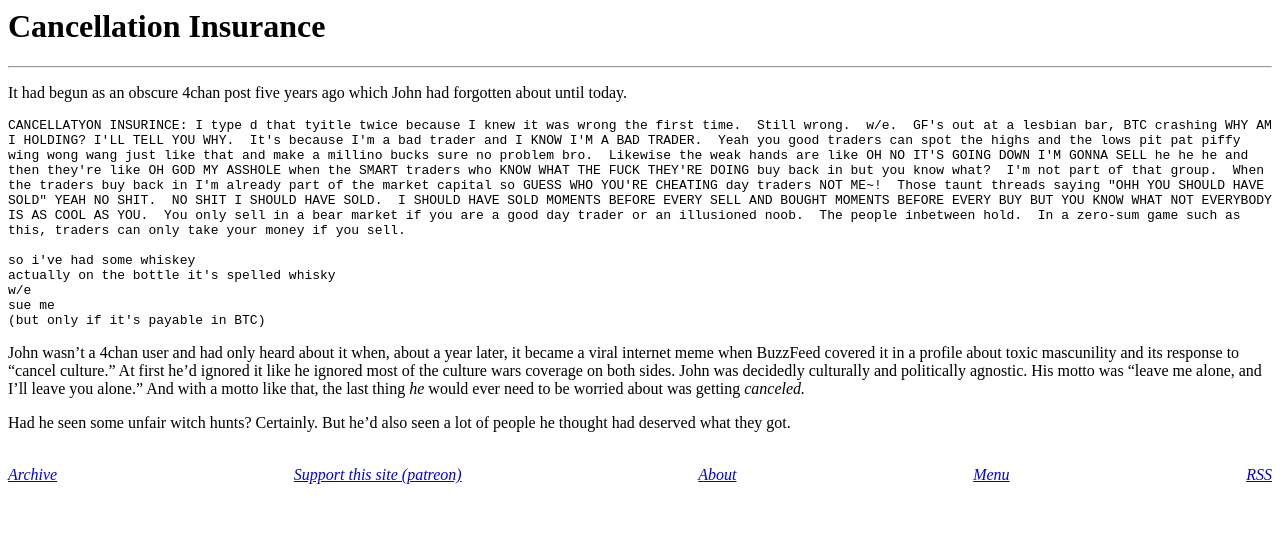
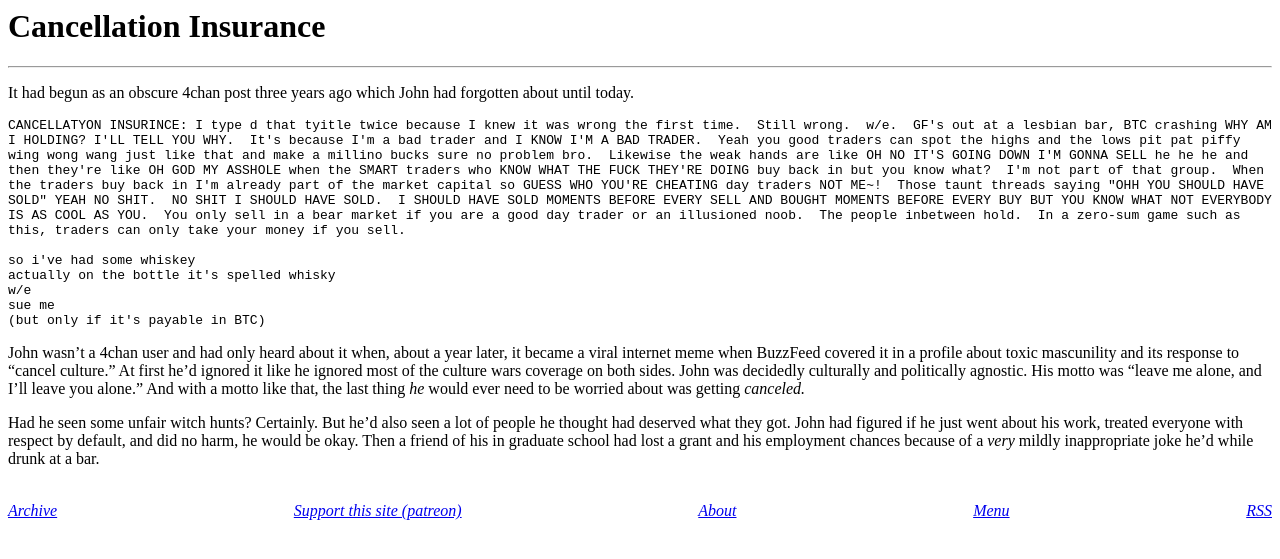
Before and after one commit to derykmakgill/website, a Jekyll site: the page built from cancel.md, in a window 1280 px wide. Shown: the top 559 px of the page. Built offline with Jekyll 4.4.1, drawn with Linux system fonts in a browser that asks for light colours.

Commit message:
Update cancel.md

````diff
--- a/cancel.md
+++ b/cancel.md
@@ -3,7 +3,7 @@
 title: Cancellation Insurance
 ---
 
-It had begun as an obscure 4chan post five years ago which John had forgotten about until today.
+It had begun as an obscure 4chan post three years ago which John had forgotten about until today.
 
 ```
 CANCELLATYON INSURINCE: I type d that tyitle twice because I knew it was wrong the first time.  Still wrong.  w/e.  GF's out at a lesbian bar, BTC crashing WHY AM I HOLDING? I'LL TELL YOU WHY.  It's because I'm a bad trader and I KNOW I'M A BAD TRADER.  Yeah you good traders can spot the highs and the lows pit pat piffy wing wong wang just like that and make a millino bucks sure no problem bro.  Likewise the weak hands are like OH NO IT'S GOING DOWN I'M GONNA SELL he he he and then they're like OH GOD MY ASSHOLE when the SMART traders who KNOW WHAT THE FUCK THEY'RE DOING buy back in but you know what?  I'm not part of that group.  When the traders buy back in I'm already part of the market capital so GUESS WHO YOU'RE CHEATING day traders NOT ME~!  Those taunt threads saying "OHH YOU SHOULD HAVE SOLD" YEAH NO SHIT.  NO SHIT I SHOULD HAVE SOLD.  I SHOULD HAVE SOLD MOMENTS BEFORE EVERY SELL AND BOUGHT MOMENTS BEFORE EVERY BUY BUT YOU KNOW WHAT NOT EVERYBODY IS AS COOL AS YOU.  You only sell in a bear market if you are a good day trader or an illusioned noob.  The people inbetween hold.  In a zero-sum game such as this, traders can only take your money if you sell.
@@ -17,4 +17,4 @@
 
 John wasn't a 4chan user and had only heard about it when, about a year later, it became a viral internet meme when BuzzFeed covered it in a profile about toxic mascunility and its response to "cancel culture." At first he'd ignored it like he ignored most of the culture wars coverage on both sides. John was decidedly culturally and politically agnostic. His motto was "leave me alone, and I'll leave you alone." And with a motto like that, the last thing *he* would ever need to be worried about was getting *canceled.*
 
-Had he seen some unfair witch hunts? Certainly. But he'd also seen a lot of people he thought had deserved what they got.
+Had he seen some unfair witch hunts? Certainly. But he'd also seen a lot of people he thought had deserved what they got. John had figured if he just went about his work, treated everyone with respect by default, and did no harm, he would be okay. Then a friend of his in graduate school had lost a grant and his employment chances because of a *very* mildly inappropriate joke he'd while drunk at a bar.
````
